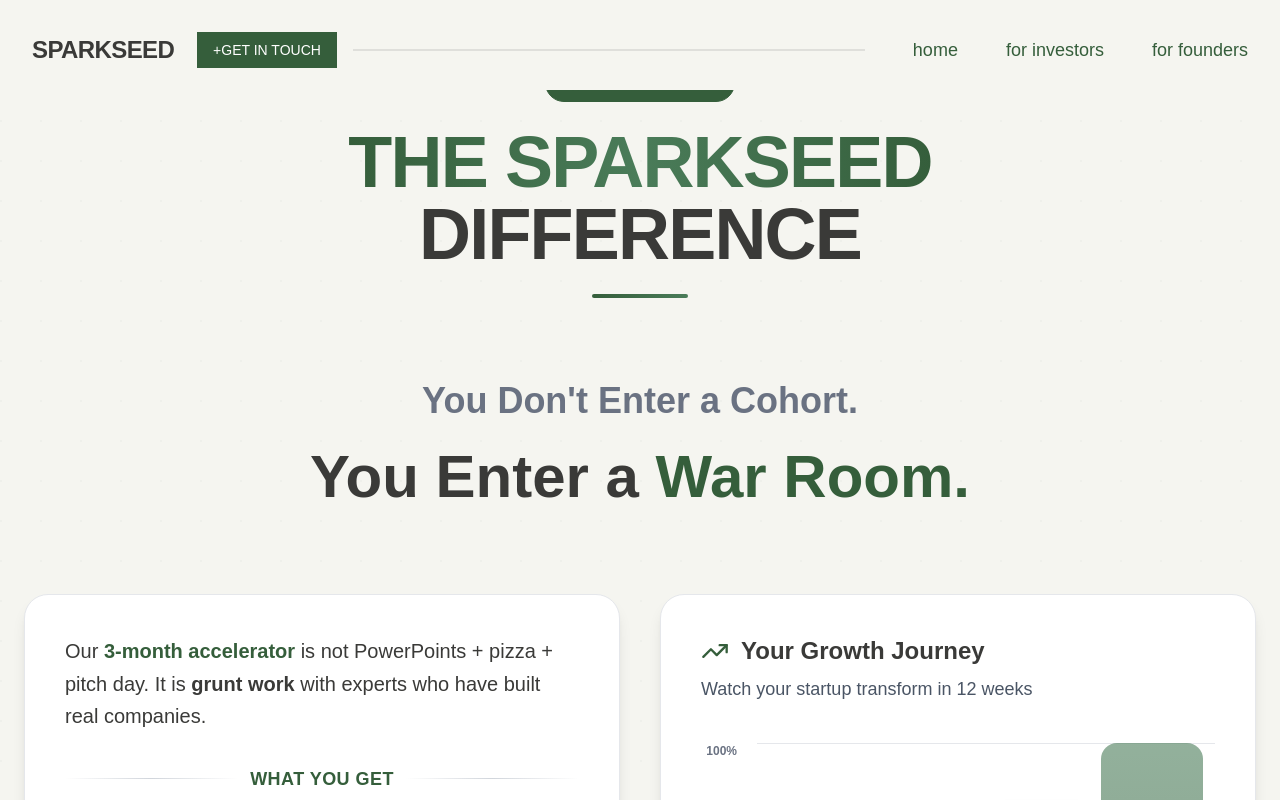
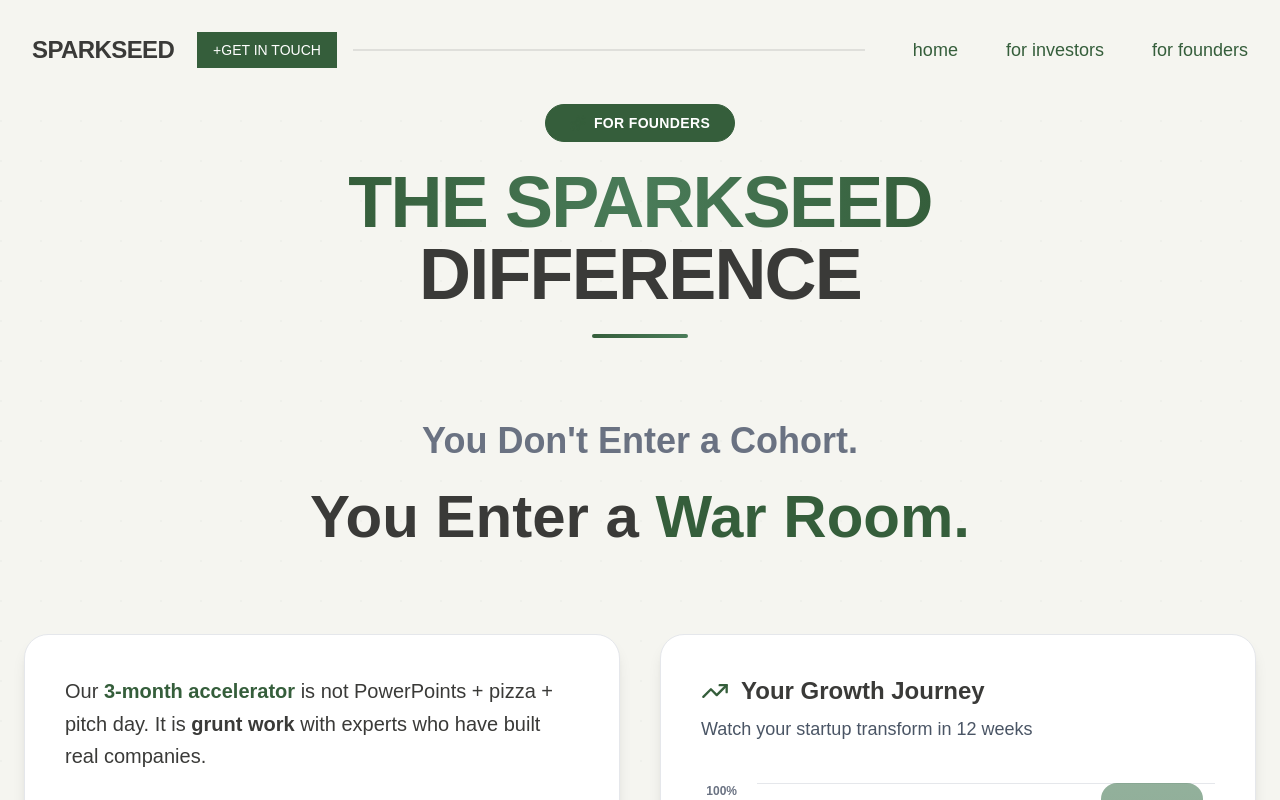
Before and after one commit to Durgesh2022/SparkSeed, a Next.js app: page /about/founders in a window 1280 px wide. Shown: the top 800 px of the page. Built offline with nearby package versions, Linux system fonts and the light colour scheme.

Commit message:
complete

```diff
--- a/app/about/founders/page.tsx
+++ b/app/about/founders/page.tsx
@@ -38,7 +38,7 @@
   }, []);
 
   return (
-    <div className="min-h-screen bg-[#f5f5f0] overflow-x-hidden ">
+    <div className="min-h-screen bg-[#f5f5f0] overflow-x-hidden pt-10">
 
       {/* Subtle background pattern */}
       <div className="absolute inset-0 opacity-[0.03]" style={{
--- a/app/about/investors/page.tsx
+++ b/app/about/investors/page.tsx
@@ -32,7 +32,7 @@
   ];
 
   return (
-    <div className="min-h-screen bg-[#f5f5f0] text-[#3a3a38] overflow-hidden">
+    <div className="min-h-screen bg-[#f5f5f0] text-[#3a3a38] overflow-hidden pt-10">
       {/* Hero Section */}
       <div className="container mx-auto px-4 py-20">
         <div className="max-w-7xl mx-auto">
```
